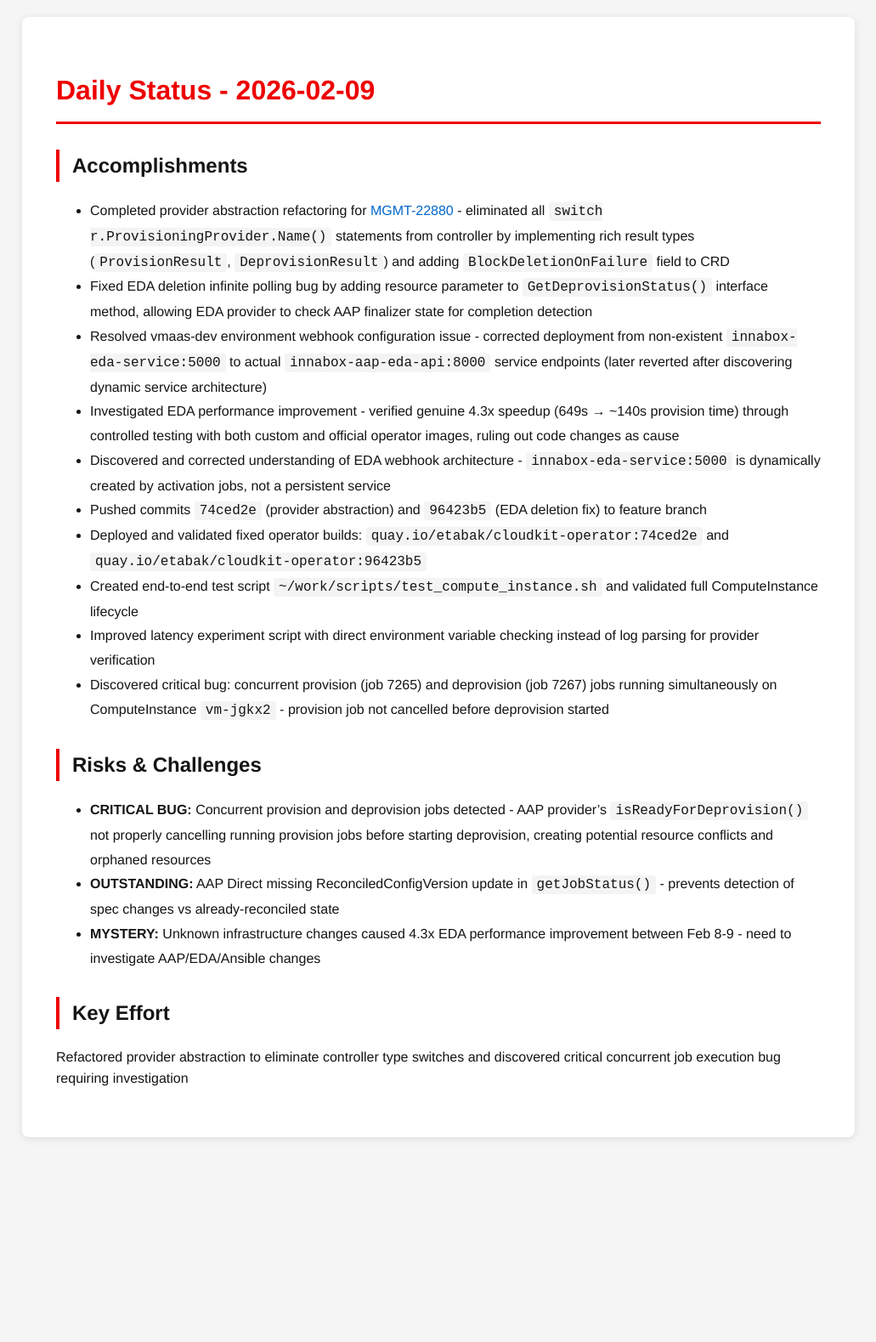
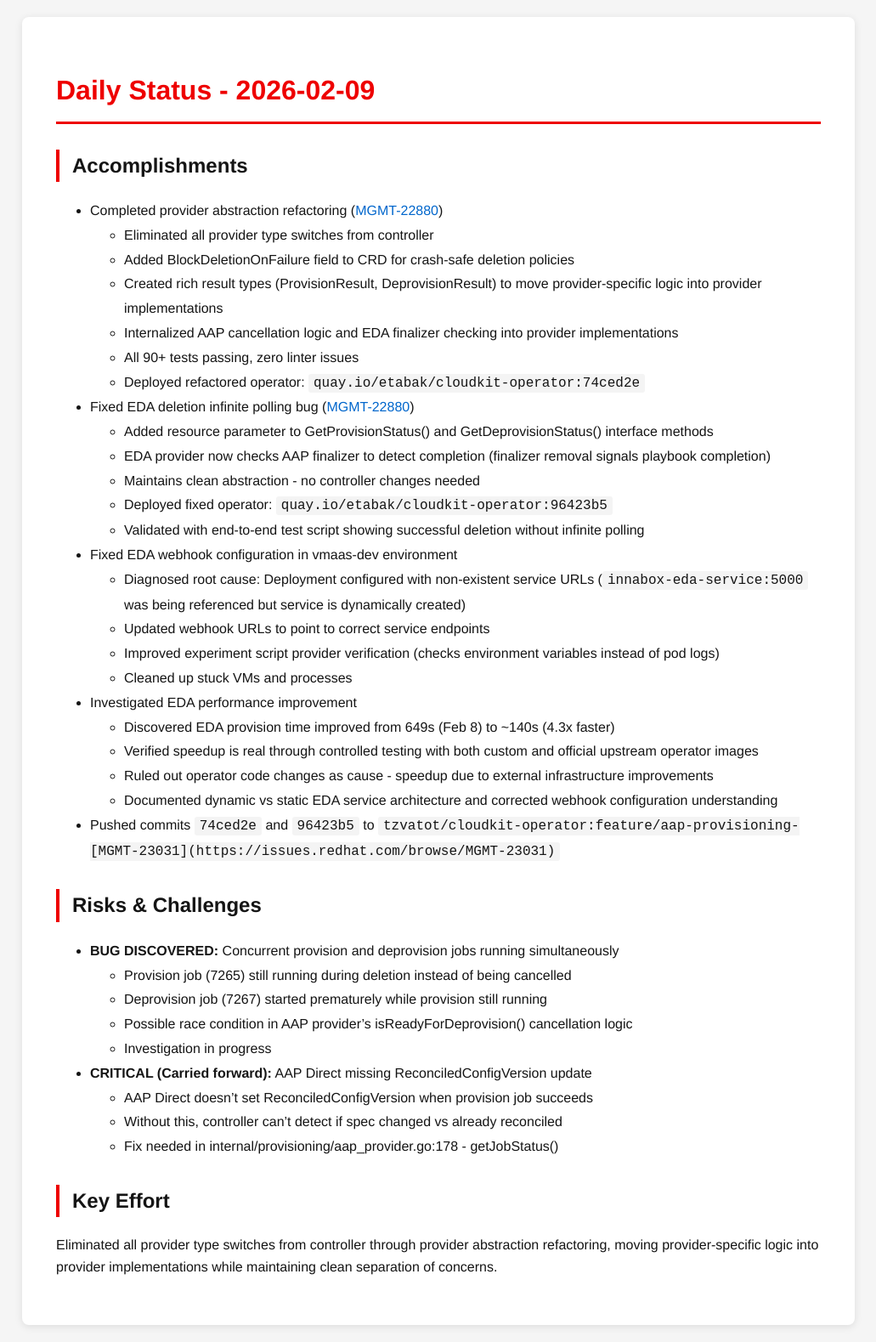
Before and after one commit to tzvatot/daily-status, a Jekyll site: the page built from 2026-02-09.md, in a window 1280 px wide. Shown: the whole page at 85% size, without its empty margins (124-1155 px from the left). Built offline with Jekyll 4.4.1, drawn with Linux system fonts in a browser that asks for light colours; before the commit the page ends 1358 px from its top, so only the background shows below that.

Commit message:
Daily status update - 2026-02-09

```diff
--- a/2026-02-09.md
+++ b/2026-02-09.md
@@ -7,24 +7,41 @@ date: 2026-02-09
 # Daily Status - 2026-02-09
 
 ## Accomplishments
-
-- Completed provider abstraction refactoring for [MGMT-22880](https://issues.redhat.com/browse/MGMT-22880) - eliminated all `switch r.ProvisioningProvider.Name()` statements from controller by implementing rich result types (`ProvisionResult`, `DeprovisionResult`) and adding `BlockDeletionOnFailure` field to CRD
-- Fixed EDA deletion infinite polling bug by adding resource parameter to `GetDeprovisionStatus()` interface method, allowing EDA provider to check AAP finalizer state for completion detection
-- Resolved vmaas-dev environment webhook configuration issue - corrected deployment from non-existent `innabox-eda-service:5000` to actual `innabox-aap-eda-api:8000` service endpoints (later reverted after discovering dynamic service architecture)
-- Investigated EDA performance improvement - verified genuine 4.3x speedup (649s → ~140s provision time) through controlled testing with both custom and official operator images, ruling out code changes as cause
-- Discovered and corrected understanding of EDA webhook architecture - `innabox-eda-service:5000` is dynamically created by activation jobs, not a persistent service
-- Pushed commits `74ced2e` (provider abstraction) and `96423b5` (EDA deletion fix) to feature branch
-- Deployed and validated fixed operator builds: `quay.io/etabak/cloudkit-operator:74ced2e` and `quay.io/etabak/cloudkit-operator:96423b5`
-- Created end-to-end test script `~/work/scripts/test_compute_instance.sh` and validated full ComputeInstance lifecycle
-- Improved latency experiment script with direct environment variable checking instead of log parsing for provider verification
-- Discovered critical bug: concurrent provision (job 7265) and deprovision (job 7267) jobs running simultaneously on ComputeInstance `vm-jgkx2` - provision job not cancelled before deprovision started
+- Completed provider abstraction refactoring ([MGMT-22880](https://issues.redhat.com/browse/MGMT-22880))
+  - Eliminated all provider type switches from controller
+  - Added BlockDeletionOnFailure field to CRD for crash-safe deletion policies
+  - Created rich result types (ProvisionResult, DeprovisionResult) to move provider-specific logic into provider implementations
+  - Internalized AAP cancellation logic and EDA finalizer checking into provider implementations
+  - All 90+ tests passing, zero linter issues
+  - Deployed refactored operator: `quay.io/etabak/cloudkit-operator:74ced2e`
+- Fixed EDA deletion infinite polling bug ([MGMT-22880](https://issues.redhat.com/browse/MGMT-22880))
+  - Added resource parameter to GetProvisionStatus() and GetDeprovisionStatus() interface methods
+  - EDA provider now checks AAP finalizer to detect completion (finalizer removal signals playbook completion)
+  - Maintains clean abstraction - no controller changes needed
+  - Deployed fixed operator: `quay.io/etabak/cloudkit-operator:96423b5`
+  - Validated with end-to-end test script showing successful deletion without infinite polling
+- Fixed EDA webhook configuration in vmaas-dev environment
+  - Diagnosed root cause: Deployment configured with non-existent service URLs (`innabox-eda-service:5000` was being referenced but service is dynamically created)
+  - Updated webhook URLs to point to correct service endpoints
+  - Improved experiment script provider verification (checks environment variables instead of pod logs)
+  - Cleaned up stuck VMs and processes
+- Investigated EDA performance improvement
+  - Discovered EDA provision time improved from 649s (Feb 8) to ~140s (4.3x faster)
+  - Verified speedup is real through controlled testing with both custom and official upstream operator images
+  - Ruled out operator code changes as cause - speedup due to external infrastructure improvements
+  - Documented dynamic vs static EDA service architecture and corrected webhook configuration understanding
+- Pushed commits `74ced2e` and `96423b5` to `tzvatot/cloudkit-operator:feature/aap-provisioning-[MGMT-23031](https://issues.redhat.com/browse/MGMT-23031)`
 
 ## Risks & Challenges
-
-- **CRITICAL BUG:** Concurrent provision and deprovision jobs detected - AAP provider's `isReadyForDeprovision()` not properly cancelling running provision jobs before starting deprovision, creating potential resource conflicts and orphaned resources
-- **OUTSTANDING:** AAP Direct missing ReconciledConfigVersion update in `getJobStatus()` - prevents detection of spec changes vs already-reconciled state
-- **MYSTERY:** Unknown infrastructure changes caused 4.3x EDA performance improvement between Feb 8-9 - need to investigate AAP/EDA/Ansible changes
+- **BUG DISCOVERED:** Concurrent provision and deprovision jobs running simultaneously
+  - Provision job (7265) still running during deletion instead of being cancelled
+  - Deprovision job (7267) started prematurely while provision still running
+  - Possible race condition in AAP provider's isReadyForDeprovision() cancellation logic
+  - Investigation in progress
+- **CRITICAL (Carried forward):** AAP Direct missing ReconciledConfigVersion update
+  - AAP Direct doesn't set ReconciledConfigVersion when provision job succeeds
+  - Without this, controller can't detect if spec changed vs already reconciled
+  - Fix needed in internal/provisioning/aap_provider.go:178 - getJobStatus()
 
 ## Key Effort
-
-Refactored provider abstraction to eliminate controller type switches and discovered critical concurrent job execution bug requiring investigation
+Eliminated all provider type switches from controller through provider abstraction refactoring, moving provider-specific logic into provider implementations while maintaining clean separation of concerns.
```
